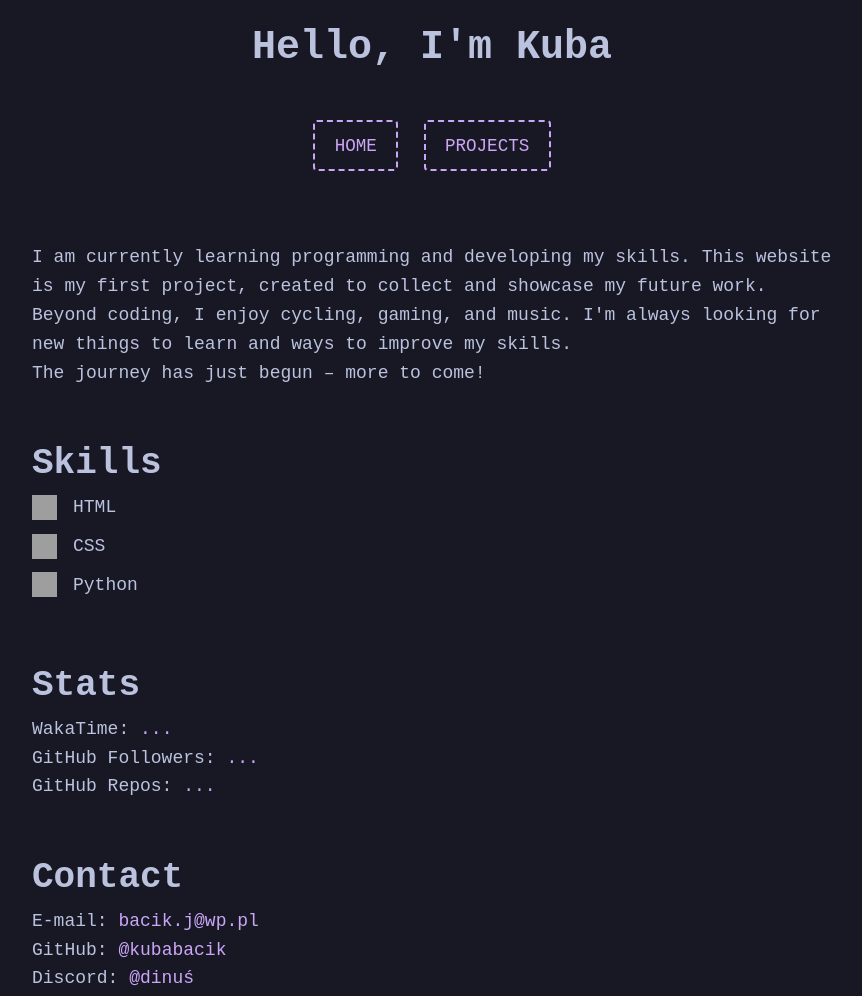
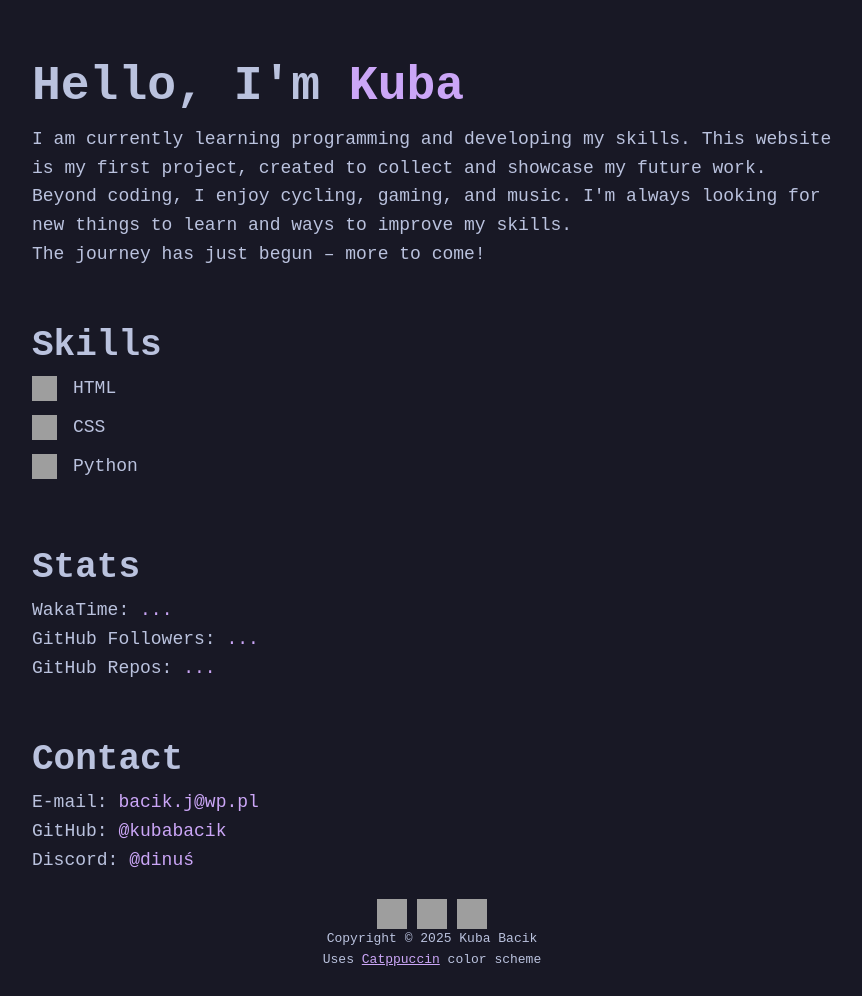
Before and after one commit to kubabacik/kubabacik.github.io, a plain HTML site: page src/pages/index.html in a window 1280 px wide. Shown: the top 996 px of the page, without its empty margins (208-1070 px from the left). After the commit the page ends 970 px from the top, so only its background shows below. Drawn offline with Linux system fonts and the light colour scheme; no server answers; grey boxes are pictures that could not be loaded.

Commit message:
new idea

```diff
--- a/src/pages/index.html
+++ b/src/pages/index.html
@@ -23,13 +23,14 @@
     <link rel="stylesheet" href="../styles/styl.css">
 </head>
 <body>
-    <header>
-        <h1>Hello, I'm <span class="highlight">Kuba</span></h1>
-        <a href="index.html" class="btn">HOME</a>
+    <!-- <header>
+        <h1>Hello👋 I'm <span class="highlight">Kuba</span></h1>
+        <!-- <a href="index.html" class="btn">HOME</a>
         <a href="project.html" class="btn">PROJECTS</a>
-    </header>
+    </header> -->
     <div class="sections-container">
     <div class="about">
+            <h1>Hello, I'm <span class="color">Kuba</span></h1>
             I am currently learning programming and developing my skills. This website is my first project, created to collect and showcase my future work.<br>
             Beyond coding, I enjoy cycling, gaming, and music. I'm always looking for new things to learn and ways to improve my skills.<br>
             The journey has just begun – more to come!
--- a/src/styles/styl.css
+++ b/src/styles/styl.css
@@ -25,11 +25,11 @@ body {
     line-height: 1.6;
 }
 
-header {
+/* header {
     background-color: var(--bg);
     color: var(--fg);
     padding: 1rem;
-    text-align: center;
+    text-align: ;
 }
 
 header h1 {
@@ -40,9 +40,9 @@ header h1 {
 header p {
     font-size: 1.2rem;
     margin-top: 0.5rem;
-}
+} */
 
-.btn {
+/* .btn {
     display: inline-block;
     background-color: transparent;
     border: 2px dashed var(--purple);
@@ -59,7 +59,7 @@ header p {
     background-color: rgba(203, 166, 247, 0.1);
     border-style: solid;
     transform: translateY(-2px);
-}
+} */
 
 /* .about, .skills, .stats, .contact {
     position: relative;
@@ -87,11 +87,21 @@ header p {
     width: 70%;
     display: flex;
     justify-content: center;
-    align-items: center;
     color: var(--fg);
     font-size: large;
     padding: 3rem;
     margin: auto;
+    text-align: left;
+    flex-direction: column;
+}
+
+.about h1 {
+    font-size: 3rem;
+}
+
+
+.about .color {
+    color: var(--purple);
 }
 
 .skills {
```
